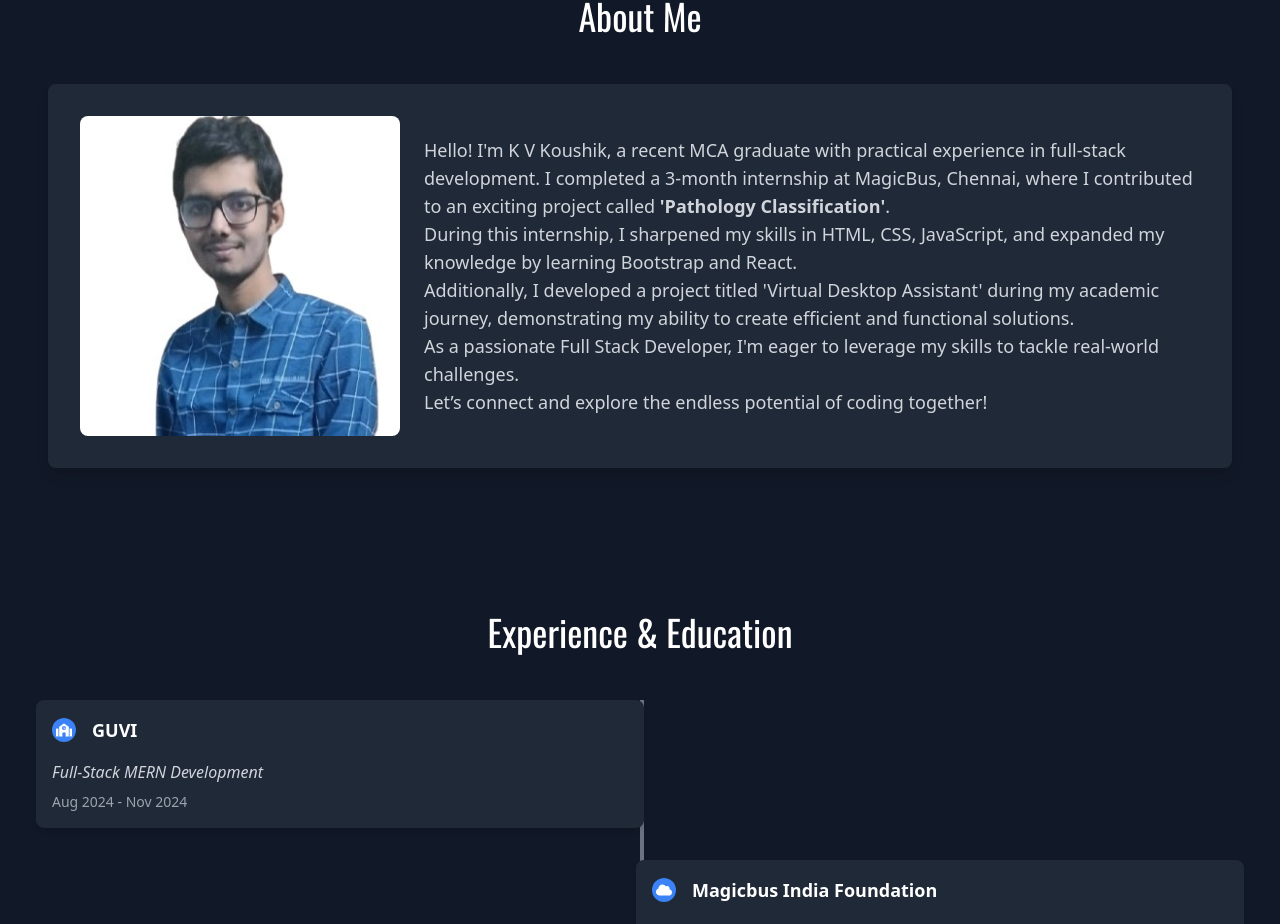
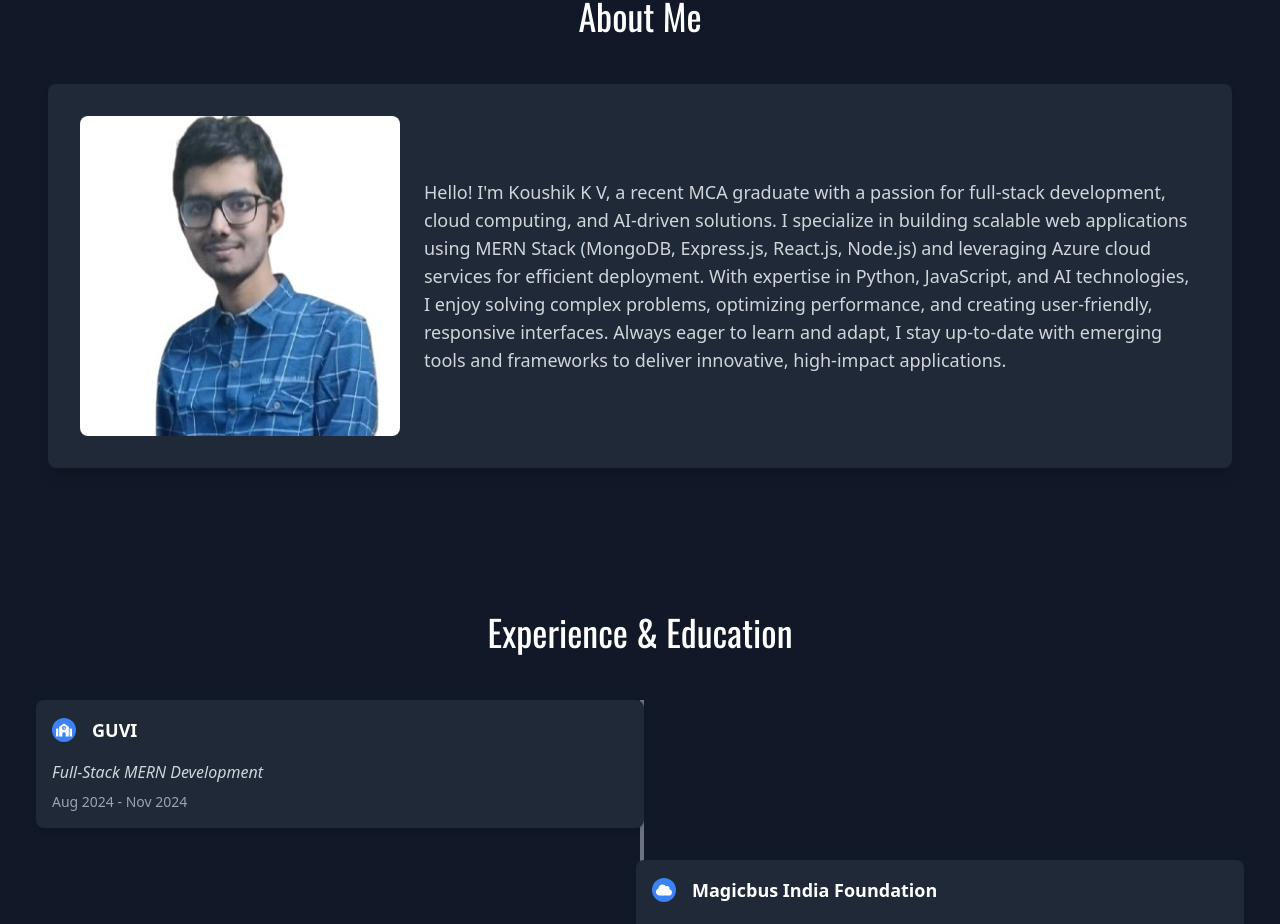
Before and after one commit to kvk1999/portfolio2, a React (Vite) app: page / in a window 1280 px wide. Shown: the part 996-1920 px from the top of the page. Built offline with nearby package versions, Linux system fonts and the light colour scheme.

Commit message:
first commit

```diff
--- a/src/components/About.jsx
+++ b/src/components/About.jsx
@@ -18,11 +18,9 @@ const About = () => {
           {/* Right Side: Description */}
           <div className="md:flex-1 text-lg text-gray-300">
             <p>
-              Hello! I'm K V Koushik, a recent MCA graduate with practical experience in full-stack development. I completed a 3-month internship at MagicBus, Chennai, where I contributed to an exciting project called <span className="font-semibold">'Pathology Classification'</span>.
-              <br />During this internship, I sharpened my skills in HTML, CSS, JavaScript, and expanded my knowledge by learning Bootstrap and React.<br />
-              Additionally, I developed a project titled 'Virtual Desktop Assistant' during my academic journey, demonstrating my ability to create efficient and functional solutions.
-              <br />As a passionate Full Stack Developer, I'm eager to leverage my skills to tackle real-world challenges.<br />
-              Let’s connect and explore the endless potential of coding together!
+            Hello! I'm Koushik K V, a recent MCA graduate with a passion for full-stack development, cloud computing, and AI-driven solutions. I specialize in building scalable web applications using MERN Stack (MongoDB, Express.js, React.js, Node.js) and leveraging Azure cloud services for efficient deployment.
+
+With expertise in Python, JavaScript, and AI technologies, I enjoy solving complex problems, optimizing performance, and creating user-friendly, responsive interfaces. Always eager to learn and adapt, I stay up-to-date with emerging tools and frameworks to deliver innovative, high-impact applications.
             </p>
           </div>
         </div>
```
